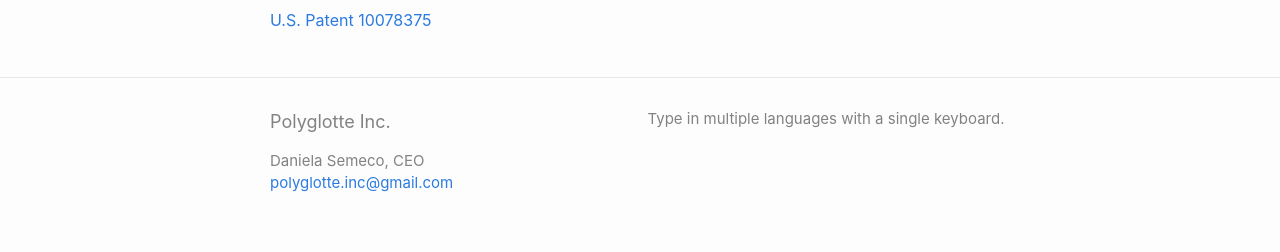
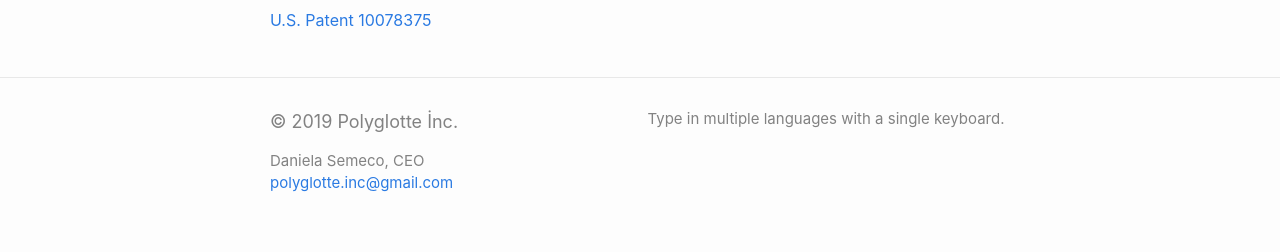
Before and after one commit to polyglotte-inc/polyglotte-inc.github.io, a Jekyll site: the page built from index.md, in a window 1280 px wide. Shown: the part 1284-1536 px from the top of the page. Built offline with Jekyll 4.4.1, drawn with Linux system fonts in a browser that asks for light colours; our own code applies the rules of GitHub Pages for plain Markdown files.

Commit message:
Update footer.html

```diff
--- a/_includes/footer.html
+++ b/_includes/footer.html
@@ -5,7 +5,7 @@
 
     <div class="footer-col-wrapper">
       <div class="footer-col one-half">
-      <h2 class="footer-heading">{{ site.title | escape }} Inc.</h2>
+      <h2 class="footer-heading"> © 2019 Polyglotte İnc.</h2>
         <ul class="contact-list">
           <li class="p-name">
             {%- if site.author -%}
```
